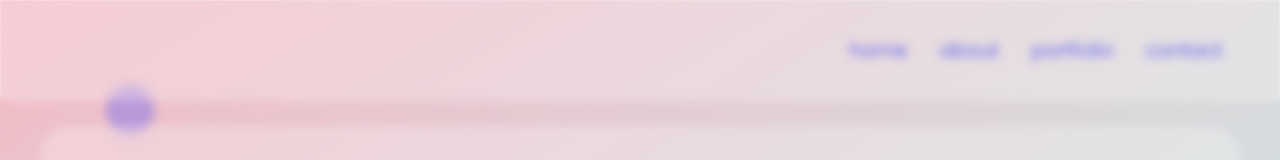
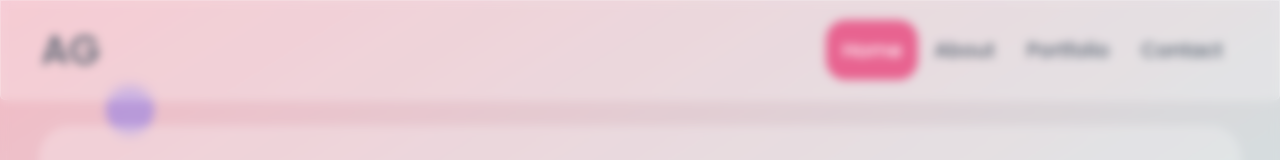
Before and after one commit to AmirHosein-Gharaati/portfolio, a React (Create React App) app: page / in a window 1280 px wide. Shown: the top 160 px of the page. Built offline with nearby package versions, Linux system fonts and the light colour scheme.

Commit message:
navbar active

```diff
--- a/src/assets/styles/components/navbar.scss
+++ b/src/assets/styles/components/navbar.scss
@@ -16,20 +16,45 @@
   .nav {
     width: 100%;
     height: 100%;
-    &__inner {
+    display: flex;
+    align-items: center;
+    justify-content: space-between;
+
+    &__logo {
+      font-size: 40px;
+      color: $blue-dark;
+      font-weight: 500;
+    }
+
+    &__items {
       ul {
         display: flex;
-        flex-direction: row;
-        justify-content: flex-end;
 
         li {
-          padding: 0 $padding-h;
 
           a {
             font-size: 20px;
+            color: $blue-dark;
+            font-weight: 500;
+            text-transform: capitalize;
+            transition: all 0.3s ease;
+
+            &:hover {
+              color: white;
+            }
           }
         }
       }
     }
+
+    &__item {
+      padding: $padding-h;
+      border-radius: 20px;
+
+      &-active {
+        background-color: $primary;
+        color: white !important;
+      }
+    }
   }
 }
--- a/src/components/Navbar.js
+++ b/src/components/Navbar.js
@@ -2,18 +2,18 @@ import { useState } from "react";
 import { Link } from "react-router-dom";
 
 const Navbar = () => {
-
   return (
     <header className="navbar">
       <div className="container">
         <div className="row">
           <nav className="nav">
-            <div className="nav__inner">
+            <div className="nav__logo">AG</div>
+            <div className="nav__items">
               <ul>
                 <li>
                   {" "}
                   <Link to="/">
-                    <a className="nav__item">home</a>
+                    <a className="nav__item nav__item-active">home</a>
                   </Link>{" "}
                 </li>
                 <li>
```
